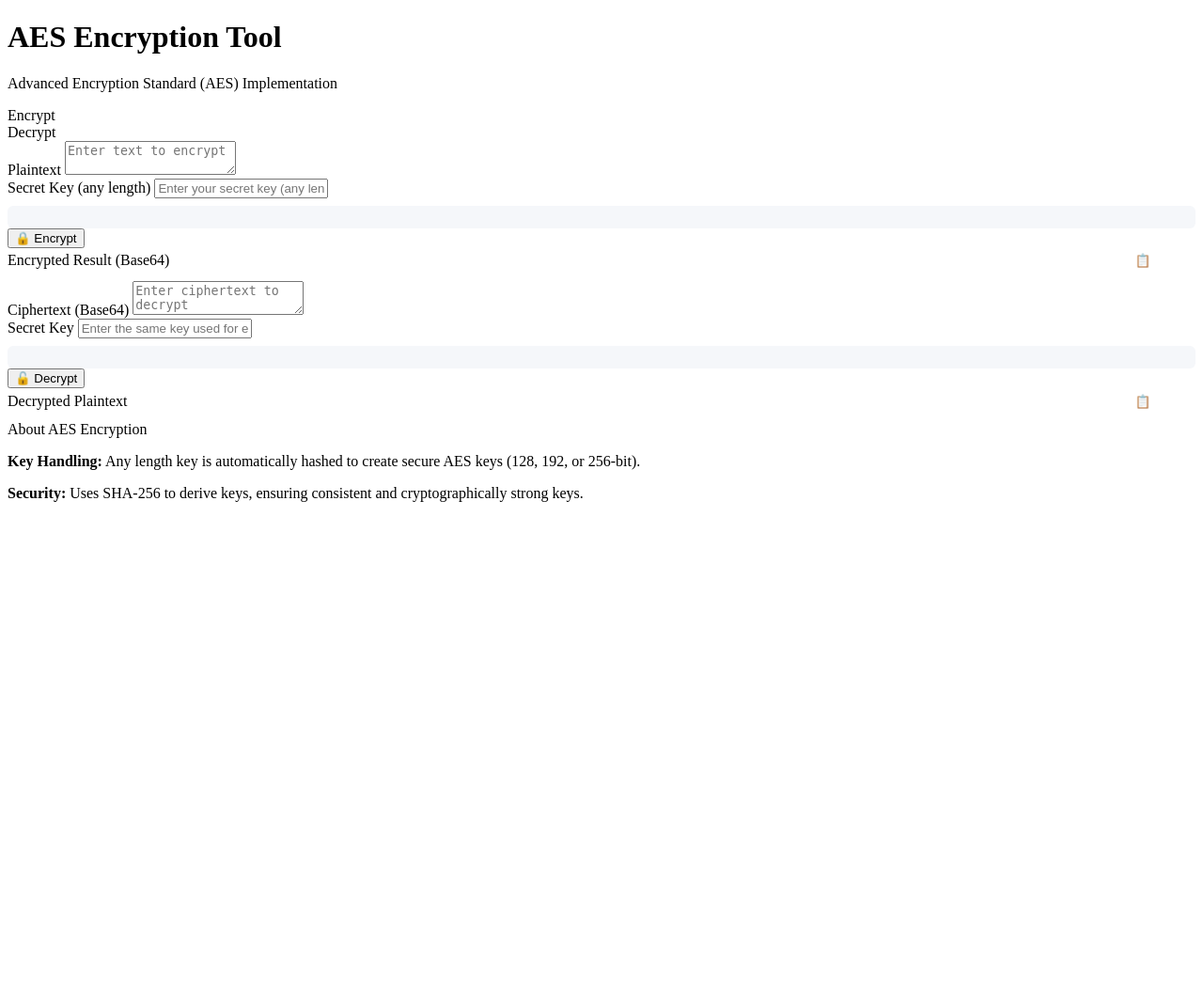
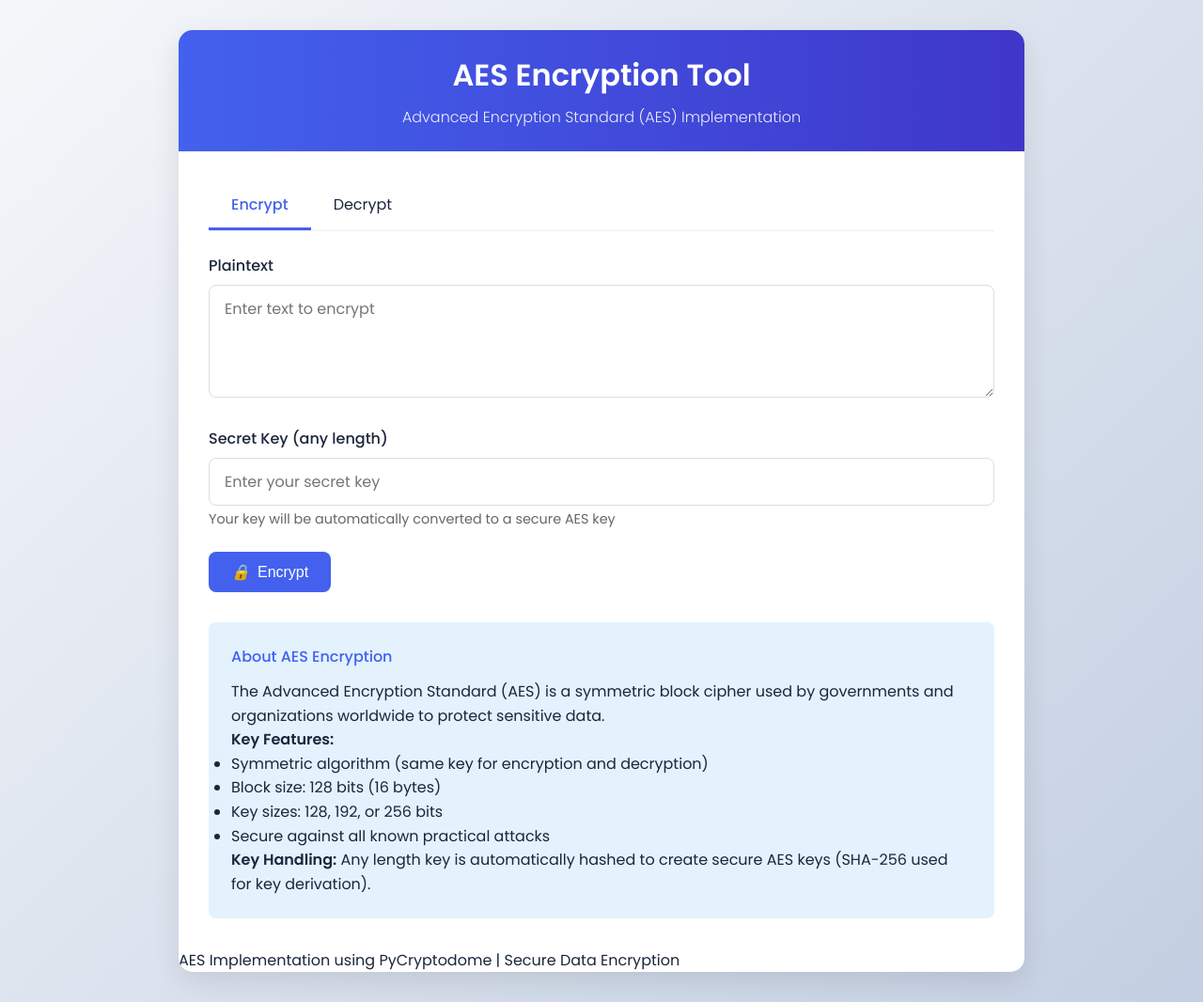
Before and after one commit to Abhims898/AES-Guardian, a Python web app: template templates/index.html in a window 1280 px wide. Shown: the whole page at 94% size. Before the commit the page ends 534 px from the top, so only its background shows below. Run offline with Jinja, Linux system fonts and the light colour scheme; the template is opened without the code that fills it, so the values that code supplies are empty.

Commit message:
Update index.html

```diff
--- a/templates/index.html
+++ b/templates/index.html
@@ -5,7 +5,247 @@
     <meta name="viewport" content="width=device-width, initial-scale=1.0">
     <title>AES Encryption Tool</title>
     <link href="https://fonts.googleapis.com/css2?family=Poppins:wght@300;400;500;600&display=swap" rel="stylesheet">
-    <link rel="stylesheet" href="/styles.css">
+    <style>
+        :root {
+            --primary: #4361ee;
+            --secondary: #3f37c9;
+            --accent: #4895ef;
+            --dark: #1b263b;
+            --light: #f8f9fa;
+            --success: #4cc9f0;
+            --danger: #f72585;
+        }
+
+        * {
+            box-sizing: border-box;
+            margin: 0;
+            padding: 0;
+        }
+
+        body {
+            font-family: 'Poppins', sans-serif;
+            background: linear-gradient(135deg, #f5f7fa 0%, #c3cfe2 100%);
+            min-height: 100vh;
+            padding: 2rem;
+            color: var(--dark);
+        }
+
+        .container {
+            max-width: 900px;
+            margin: 0 auto;
+            background-color: white;
+            border-radius: 15px;
+            box-shadow: 0 10px 30px rgba(0, 0, 0, 0.1);
+            overflow: hidden;
+        }
+
+        header {
+            background: linear-gradient(to right, var(--primary), var(--secondary));
+            color: white;
+            padding: 1.5rem 2rem;
+            text-align: center;
+        }
+
+        h1 {
+            font-size: 2rem;
+            margin-bottom: 0.5rem;
+        }
+
+        .subtitle {
+            font-weight: 300;
+            opacity: 0.9;
+        }
+
+        .content {
+            padding: 2rem;
+        }
+
+        .tabs {
+            display: flex;
+            margin-bottom: 1.5rem;
+            border-bottom: 1px solid #eee;
+        }
+
+        .tab {
+            padding: 0.75rem 1.5rem;
+            cursor: pointer;
+            border-bottom: 3px solid transparent;
+            transition: all 0.3s ease;
+        }
+
+        .tab.active {
+            border-bottom: 3px solid var(--primary);
+            color: var(--primary);
+            font-weight: 500;
+        }
+
+        .tab:hover:not(.active) {
+            background-color: #f5f5f5;
+        }
+
+        .tab-content {
+            display: none;
+        }
+
+        .tab-content.active {
+            display: block;
+            animation: fadeIn 0.5s ease;
+        }
+
+        @keyframes fadeIn {
+            from { opacity: 0; transform: translateY(10px); }
+            to { opacity: 1; transform: translateY(0); }
+        }
+
+        .form-group {
+            margin-bottom: 1.5rem;
+        }
+
+        label {
+            display: block;
+            margin-bottom: 0.5rem;
+            font-weight: 500;
+        }
+
+        input, textarea {
+            width: 100%;
+            padding: 0.75rem 1rem;
+            border: 1px solid #ddd;
+            border-radius: 8px;
+            font-family: inherit;
+            font-size: 1rem;
+            transition: border 0.3s ease;
+        }
+
+        textarea {
+            min-height: 120px;
+            resize: vertical;
+        }
+
+        input:focus, textarea:focus {
+            outline: none;
+            border-color: var(--accent);
+            box-shadow: 0 0 0 3px rgba(67, 97, 238, 0.2);
+        }
+
+        .btn {
+            background-color: var(--primary);
+            color: white;
+            border: none;
+            padding: 0.75rem 1.5rem;
+            border-radius: 8px;
+            font-size: 1rem;
+            font-weight: 500;
+            cursor: pointer;
+            transition: all 0.3s ease;
+            display: inline-flex;
+            align-items: center;
+            justify-content: center;
+        }
+
+        .btn:hover {
+            background-color: var(--secondary);
+            transform: translateY(-2px);
+            box-shadow: 0 5px 15px rgba(0, 0, 0, 0.1);
+        }
+
+        .btn:active {
+            transform: translateY(0);
+        }
+
+        .btn i {
+            margin-right: 0.5rem;
+        }
+
+        .result {
+            margin-top: 1.5rem;
+            padding: 1.5rem;
+            background-color: #f8f9fa;
+            border-radius: 8px;
+            border-left: 4px solid var(--primary);
+            display: none;
+        }
+
+        .result-title {
+            font-weight: 500;
+            margin-bottom: 0.5rem;
+            color: var(--primary);
+        }
+
+        .result-content {
+            word-break: break-all;
+            white-space: pre-wrap;
+        }
+
+        .alert {
+            padding: 1rem;
+            border-radius: 8px;
+            margin-bottom: 1.5rem;
+            display: none;
+        }
+
+        .alert-danger {
+            background-color: #fdecea;
+            color: var(--danger);
+            border-left: 4px solid var(--danger);
+        }
+
+        .alert-success {
+            background-color: #e8f5e9;
+            color: #2e7d32;
+            border-left: 4px solid #2e7d32;
+        }
+
+        .info-box {
+            background-color: #e3f2fd;
+            padding: 1.5rem;
+            border-radius: 8px;
+            margin-top: 2rem;
+        }
+
+        .info-title {
+            font-weight: 500;
+            margin-bottom: 0.75rem;
+            color: var(--primary);
+        }
+
+        .info-content {
+            line-height: 1.6;
+        }
+
+        .key-info {
+            font-size: 0.9rem;
+            color: #666;
+            margin-top: 0.25rem;
+        }
+
+        /* Clipboard button styles */
+        .copy-btn {
+            background-color: var(--accent);
+            color: white;
+            border: none;
+            padding: 0.35rem 0.75rem;
+            border-radius: 4px;
+            font-size: 0.85rem;
+            cursor: pointer;
+            margin-left: 0.5rem;
+            transition: all 0.2s ease;
+            display: inline-flex;
+            align-items: center;
+            gap: 0.25rem;
+        }
+
+        .copy-btn:hover {
+            background-color: var(--secondary);
+        }
+
+        .result-header {
+            display: flex;
+            justify-content: space-between;
+            align-items: center;
+            margin-bottom: 0.5rem;
+        }
+    </style>
 </head>
 <body>
     <div class="container">
@@ -31,12 +271,12 @@
 
                 <div class="form-group">
                     <label for="encryptKey">Secret Key (any length)</label>
-                    <input type="text" id="encryptKey" placeholder="Enter your secret key (any length)">
-                    <div id="keyInfo" class="key-info-advanced"></div>
+                    <input type="text" id="encryptKey" placeholder="Enter your secret key">
+                    <p class="key-info">Your key will be automatically converted to a secure AES key</p>
                 </div>
 
                 <button class="btn" id="encryptBtn">
-                    <span>🔒</span> Encrypt
+                    <i>🔒</i> Encrypt
                 </button>
 
                 <div class="result" id="encryptResult">
@@ -47,15 +287,6 @@
                         </button>
                     </div>
                     <div class="result-content" id="encryptedText"></div>
-
-                    <div class="key-details" id="keyDetails" style="margin-top: 1rem; display: none;">
-                        <div class="result-title">Generated Keys (Base64)</div>
-                        <div class="result-content">
-                            <p><strong>AES-128:</strong> <span id="aes128Key"></span></p>
-                            <p><strong>AES-192:</strong> <span id="aes192Key"></span></p>
-                            <p><strong>AES-256:</strong> <span id="aes256Key"></span></p>
-                        </div>
-                    </div>
                 </div>
             </div>
 
@@ -68,11 +299,11 @@
                 <div class="form-group">
                     <label for="decryptKey">Secret Key</label>
                     <input type="text" id="decryptKey" placeholder="Enter the same key used for encryption">
-                    <div id="decryptKeyInfo" class="key-info-advanced"></div>
+                    <p class="key-info">Must be the same key used for encryption</p>
                 </div>
 
                 <button class="btn" id="decryptBtn">
-                    <span>🔓</span> Decrypt
+                    <i>🔓</i> Decrypt
                 </button>
 
                 <div class="result" id="decryptResult">
@@ -89,11 +320,22 @@
             <div class="info-box">
                 <div class="info-title">About AES Encryption</div>
                 <div class="info-content">
-                    <p><strong>Key Handling:</strong> Any length key is automatically hashed to create secure AES keys (128, 192, or 256-bit).</p>
-                    <p><strong>Security:</strong> Uses SHA-256 to derive keys, ensuring consistent and cryptographically strong keys.</p>
+                    <p>The Advanced Encryption Standard (AES) is a symmetric block cipher used by governments and organizations worldwide to protect sensitive data.</p>
+                    <p><strong>Key Features:</strong></p>
+                    <ul>
+                        <li>Symmetric algorithm (same key for encryption and decryption)</li>
+                        <li>Block size: 128 bits (16 bytes)</li>
+                        <li>Key sizes: 128, 192, or 256 bits</li>
+                        <li>Secure against all known practical attacks</li>
+                    </ul>
+                    <p><strong>Key Handling:</strong> Any length key is automatically hashed to create secure AES keys (SHA-256 used for key derivation).</p>
                 </div>
             </div>
         </div>
+
+        <footer>
+            <p>AES Implementation using PyCryptodome | Secure Data Encryption</p>
+        </footer>
     </div>
 
     <script>
@@ -110,62 +352,65 @@
             });
         });
 
-        // Key information display
-        function updateKeyInfo() {
-            const key = document.getElementById('encryptKey').value;
-            const keyInfo = document.getElementById('keyInfo');
-
-            if (key.length > 0) {
-                keyInfo.innerHTML = `
-                    <p>Key will be securely hashed to:</p>
-                    <ul>
-                        <li>AES-128: First 16 bytes of SHA-256 hash</li>
-                        <li>AES-192: First 24 bytes of SHA-256 hash</li>
-                        <li>AES-256: First 32 bytes of SHA-256 hash (used by default)</li>
-                    </ul>
-                `;
-            } else {
-                keyInfo.innerHTML = '';
-            }
-        }
-
-        document.getElementById('encryptKey').addEventListener('input', updateKeyInfo);
-        document.getElementById('decryptKey').addEventListener('input', updateKeyInfo);
+        // Hide alerts initially
+        document.getElementById('errorAlert').style.display = 'none';
+        document.getElementById('successAlert').style.display = 'none';
 
         // Clipboard functionality
         function copyToClipboard(elementId, button) {
             const element = document.getElementById(elementId);
             const text = element.textContent;
-            const originalText = button.innerHTML;
+            const originalBtnText = button.innerHTML;
 
             navigator.clipboard.writeText(text).then(() => {
                 button.innerHTML = "✓ Copied!";
                 button.style.backgroundColor = "#4CAF50";
 
                 setTimeout(() => {
-                    button.innerHTML = originalText;
+                    button.innerHTML = originalBtnText;
                     button.style.backgroundColor = "";
                 }, 2000);
             }).catch(err => {
                 console.error('Failed to copy: ', err);
-                button.innerHTML = "✗ Failed";
-                button.style.backgroundColor = "#f44336";
-                setTimeout(() => {
-                    button.innerHTML = originalText;
-                    button.style.backgroundColor = "";
-                }, 2000);
-
                 // Fallback for older browsers
                 const textarea = document.createElement('textarea');
                 textarea.value = text;
                 document.body.appendChild(textarea);
                 textarea.select();
-                document.execCommand('copy');
+                try {
+                    document.execCommand('copy');
+                    button.innerHTML = "✓ Copied!";
+                    button.style.backgroundColor = "#4CAF50";
+                } catch (err) {
+                    button.innerHTML = "✗ Failed";
+                    button.style.backgroundColor = "#f44336";
+                }
                 document.body.removeChild(textarea);
+
+                setTimeout(() => {
+                    button.innerHTML = originalBtnText;
+                    button.style.backgroundColor = "";
+                }, 2000);
             });
         }
 
-        // Encryption
+        // Show alert function
+        function showAlert(element, message, isError = true) {
+            element.textContent = message;
+            element.style.display = 'block';
+
+            if (isError) {
+                element.className = 'alert alert-danger';
+            } else {
+                element.className = 'alert alert-success';
+            }
+
+            setTimeout(() => {
+                element.style.display = 'none';
+            }, 5000);
+        }
+
+        // Encrypt button click
         document.getElementById('encryptBtn').addEventListener('click', async () => {
             const plaintext = document.getElementById('encryptPlaintext').value;
             const key = document.getElementById('encryptKey').value;
@@ -189,13 +434,6 @@
                 if (data.status === 'success') {
                     document.getElementById('encryptedText').textContent = data.ciphertext;
                     document.getElementById('encryptResult').style.display = 'block';
-
-                    // Show key details
-                    document.getElementById('aes128Key').textContent = data.key_info.aes_128;
-                    document.getElementById('aes192Key').textContent = data.key_info.aes_192;
-                    document.getElementById('aes256Key').textContent = data.key_info.aes_256;
-                    document.getElementById('keyDetails').style.display = 'block';
-
                     showAlert(document.getElementById('successAlert'), 'Encryption successful!', false);
                 } else {
                     showAlert(document.getElementById('errorAlert'), data.message);
@@ -206,7 +444,7 @@
             }
         });
 
-        // Decryption
+        // Decrypt button click
         document.getElementById('decryptBtn').addEventListener('click', async () => {
             const ciphertext = document.getElementById('decryptCiphertext').value;
             const key = document.getElementById('decryptKey').value;
@@ -239,22 +477,6 @@
                 console.error(error);
             }
         });
-
-        // Alert handling
-        function showAlert(element, message, isError = true) {
-            element.textContent = message;
-            element.style.display = 'block';
-
-            if (isError) {
-                element.className = 'alert alert-danger';
-            } else {
-                element.className = 'alert alert-success';
-            }
-
-            setTimeout(() => {
-                element.style.display = 'none';
-            }, 5000);
-        }
     </script>
 </body>
 </html>
```
